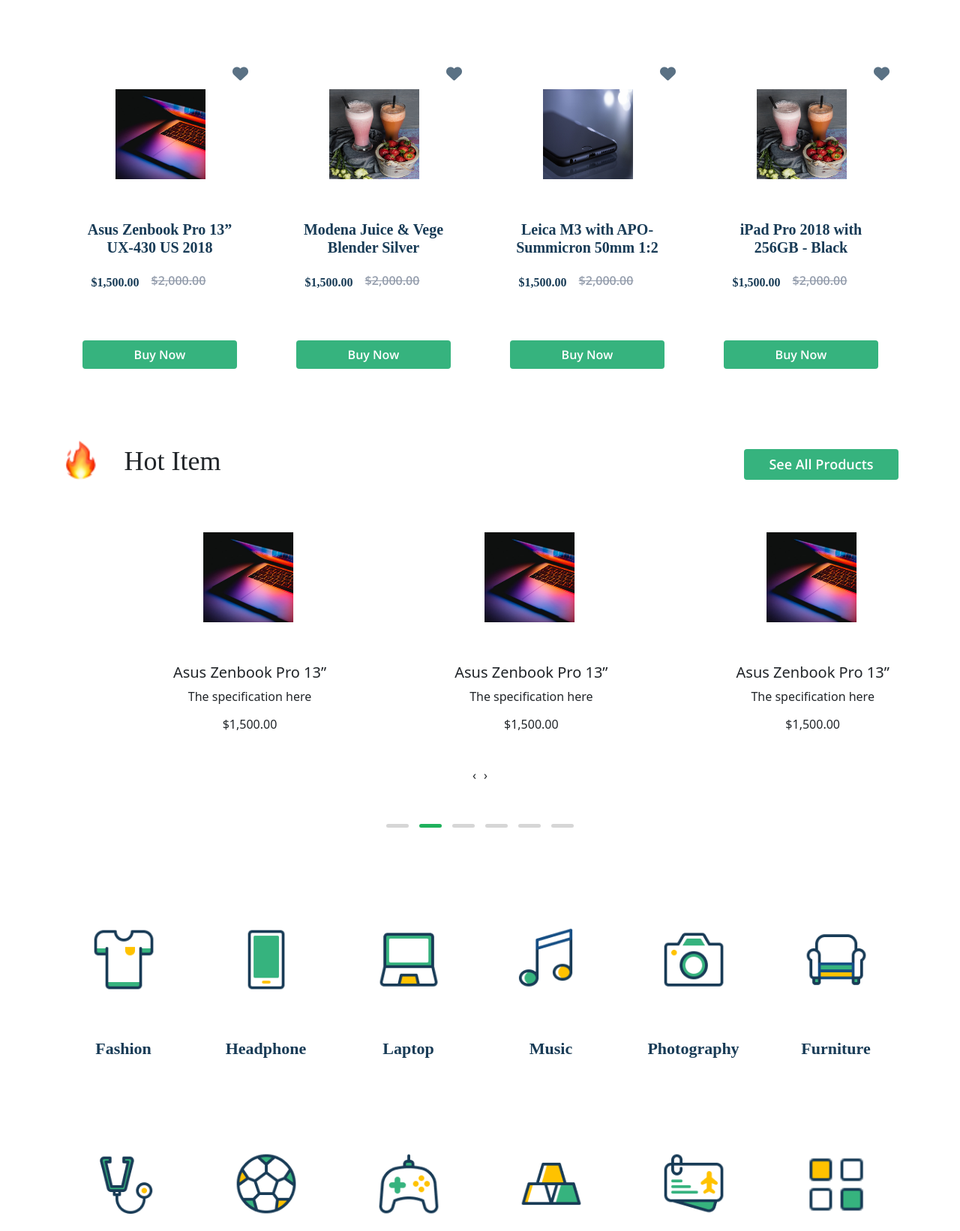
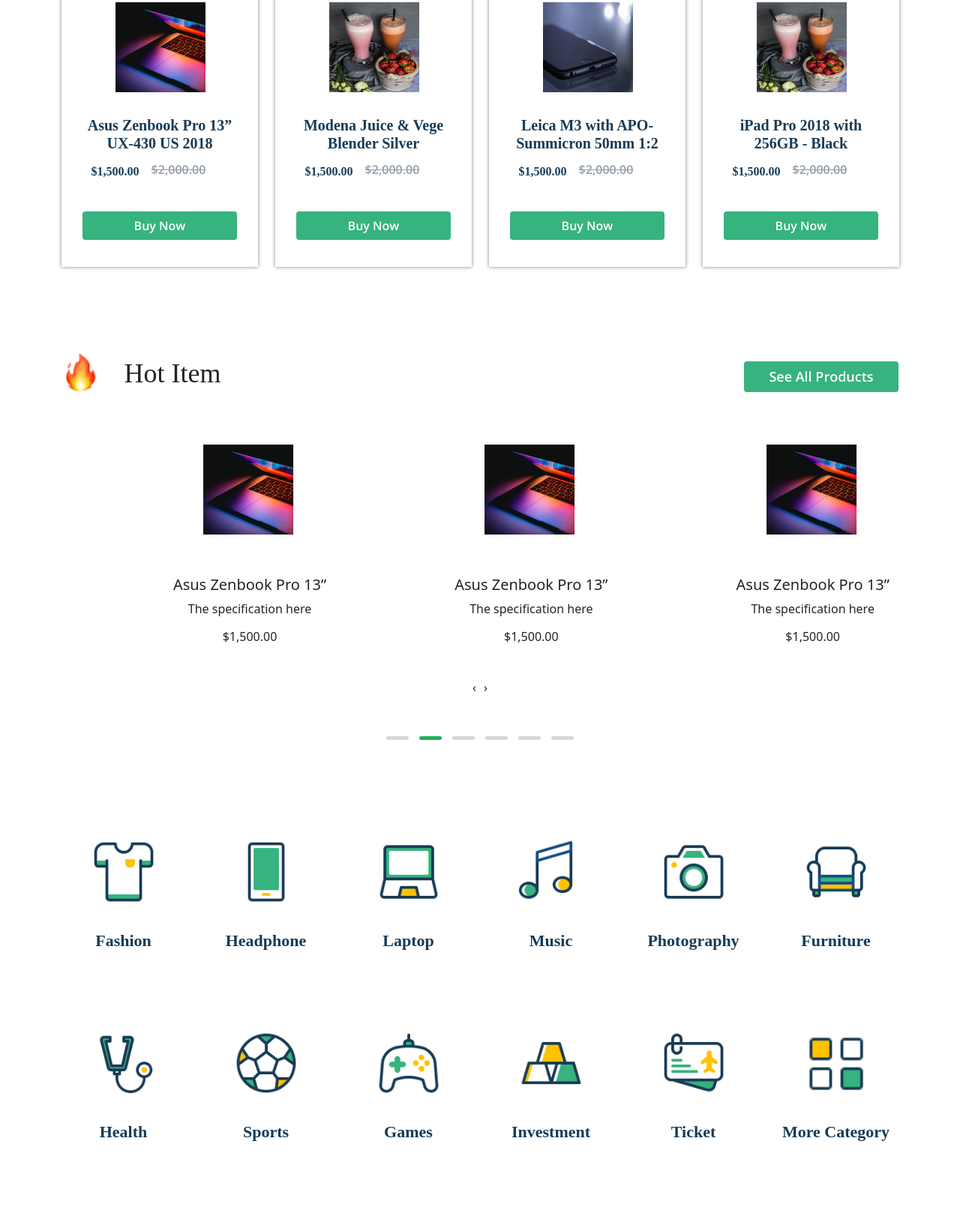
Before and after one commit to kallol-sarker/E-commerce-template, a plain HTML site: page index.html in a window 1280 px wide. Shown: the part 1674-3316 px from the top of the page at 75% size. Drawn offline with nearby package versions, Linux system fonts and the light colour scheme; files that its build step writes are made by us from their sources.

Commit message:
e-commerce template commited

```diff
--- a/asset/css/style.css
+++ b/asset/css/style.css
@@ -369,10 +369,11 @@
 
   .product-inner {
       width: 262px;
-      height: 450px;
-      margin-bottom: 61px;
+      height: 395px;
+      /* margin-bottom: 61px; */
       position: relative;
-  }
+      box-shadow: 0px 0px 5px 0px grey;
+}
 
   /* .product-inner:hover {
         background-color: red;
@@ -397,6 +398,7 @@
   .img-price {
       display: flex;
       justify-content: center;
+      padding-bottom: 25px;
   }
 
   .img-price h6 {
@@ -422,18 +424,19 @@
   }
 
   .img-inner {
-    padding-top: 55px;
-    padding-bottom: 15px;
+    padding-top: 32px;
+    padding-bottom: 6px;
 }
 
-.img-price {
-    padding-bottom: 49px;
-}
 
 /* end product section */
 
 
 /* strat hot section */
+
+section.hot-item {
+    padding-top: 115px;
+}
 
 .hot-inner {
       display: flex;
@@ -543,14 +546,14 @@
   .fash-img-content {
       text-align: center;
       padding-top: 12px;
-      padding-top: 42px;
+      padding-top: 15px;
       padding-bottom: 10px;
   }
 
   .fash-inner {
       width: 165px;
       height: 255px;
-      margin-bottom: 44px;
+      /* margin-bottom: 44px; */
   }
 
   .fash-img {
@@ -726,7 +729,7 @@
 
 
   .card-body {
-      padding: 0 !important;
+      /* padding: 0 !important; */
       padding-top: 30px !important;
   }
 
--- a/index.html
+++ b/index.html
@@ -360,7 +360,7 @@
                               <div class="item-header">
                                     <div class="hot-inner">
                                           <div class="hot-icon">
-                                                <img src="/asset/img/fire.png" alt="fire">
+                                                <img src="asset/img/fire.png" alt="fire">
                                           </div>
                                           <div class="hot-tile">
                                                 <h5>Hot Item</h5>
```
